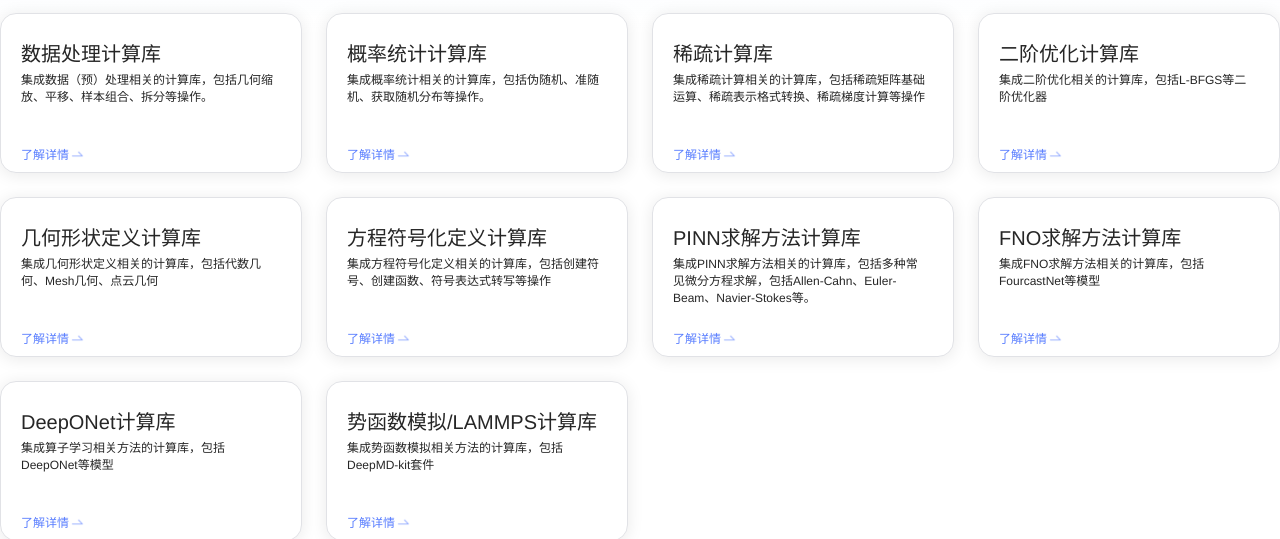
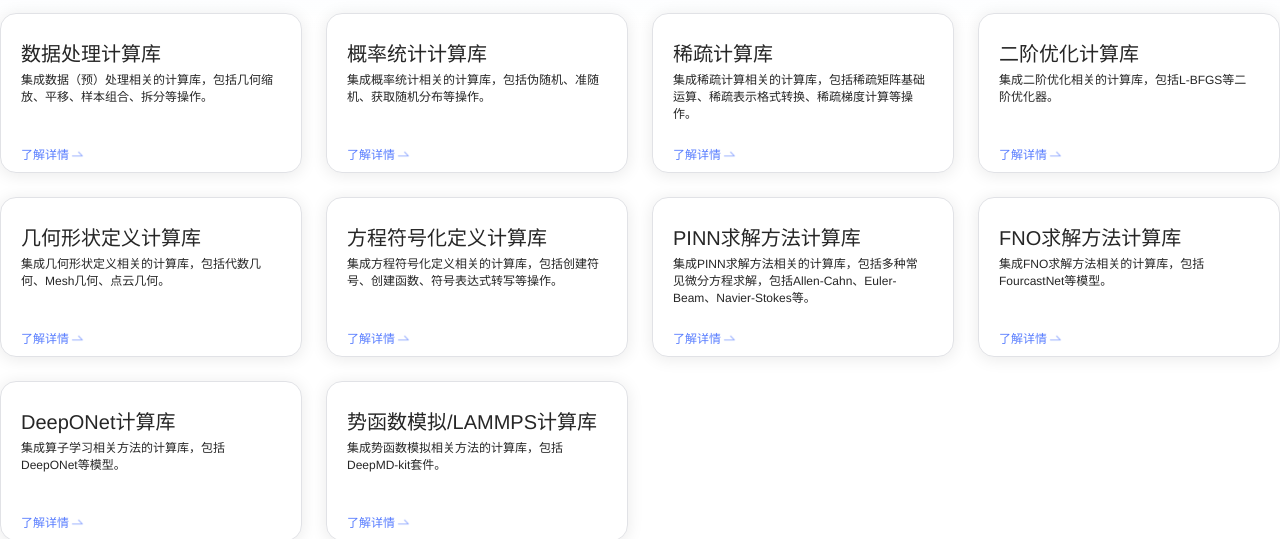
Before and after one commit to Tarpelite/AI4SC_platform_materials, a Vue app in the folder page_code/: page /operator in a window 1280 px wide. Shown: the part 651-1190 px from the top of the page. Built offline with nearby package versions, Linux system fonts and the light colour scheme; what mavon-editor would draw is missing.

Commit message:
【pc】算子框架文案fixed

```diff
--- a/page_code/src/views/operator/index.vue
+++ b/page_code/src/views/operator/index.vue
@@ -58,14 +58,14 @@ export default {
       calList: [
         {title: '数据处理计算库', id: 42, desc: '集成数据（预）处理相关的计算库，包括几何缩放、平移、样本组合、拆分等操作。'},
         {title: '概率统计计算库',id: 43, desc: '集成概率统计相关的计算库，包括伪随机、准随机、获取随机分布等操作。'},
-        {title: '稀疏计算库', id: 44, desc: '集成稀疏计算相关的计算库，包括稀疏矩阵基础运算、稀疏表示格式转换、稀疏梯度计算等操作'},
-        {title: '二阶优化计算库',id: 45, desc: '集成二阶优化相关的计算库，包括L-BFGS等二阶优化器'},
-        {title: '几何形状定义计算库', id: 46,desc: '集成几何形状定义相关的计算库，包括代数几何、Mesh几何、点云几何'},
-        {title: '方程符号化定义计算库',id: 47, desc: '集成方程符号化定义相关的计算库，包括创建符号、创建函数、符号表达式转写等操作'},
+        {title: '稀疏计算库', id: 44, desc: '集成稀疏计算相关的计算库，包括稀疏矩阵基础运算、稀疏表示格式转换、稀疏梯度计算等操作。'},
+        {title: '二阶优化计算库',id: 45, desc: '集成二阶优化相关的计算库，包括L-BFGS等二阶优化器。'},
+        {title: '几何形状定义计算库', id: 46,desc: '集成几何形状定义相关的计算库，包括代数几何、Mesh几何、点云几何。'},
+        {title: '方程符号化定义计算库',id: 47, desc: '集成方程符号化定义相关的计算库，包括创建符号、创建函数、符号表达式转写等操作。'},
         {title: 'PINN求解方法计算库',id: 48, desc: '集成PINN求解方法相关的计算库，包括多种常见微分方程求解，包括Allen-Cahn、Euler-Beam、Navier-Stokes等。'},
-        {title: 'FNO求解方法计算库', id: 49,desc: '集成FNO求解方法相关的计算库，包括FourcastNet等模型'},
-        {title: 'DeepONet计算库',id: 50, desc: '集成算子学习相关方法的计算库，包括DeepONet等模型'},
-        {title: '势函数模拟/LAMMPS计算库',id: 51, desc: '集成势函数模拟相关方法的计算库，包括DeepMD-kit套件'}
+        {title: 'FNO求解方法计算库', id: 49,desc: '集成FNO求解方法相关的计算库，包括FourcastNet等模型。'},
+        {title: 'DeepONet计算库',id: 50, desc: '集成算子学习相关方法的计算库，包括DeepONet等模型。'},
+        {title: '势函数模拟/LAMMPS计算库',id: 51, desc: '集成势函数模拟相关方法的计算库，包括DeepMD-kit套件。'}
       ],
       comList: [
         {title: '高阶微分类', id: 2, desc: '海森矩阵、张量操作等'},
```
